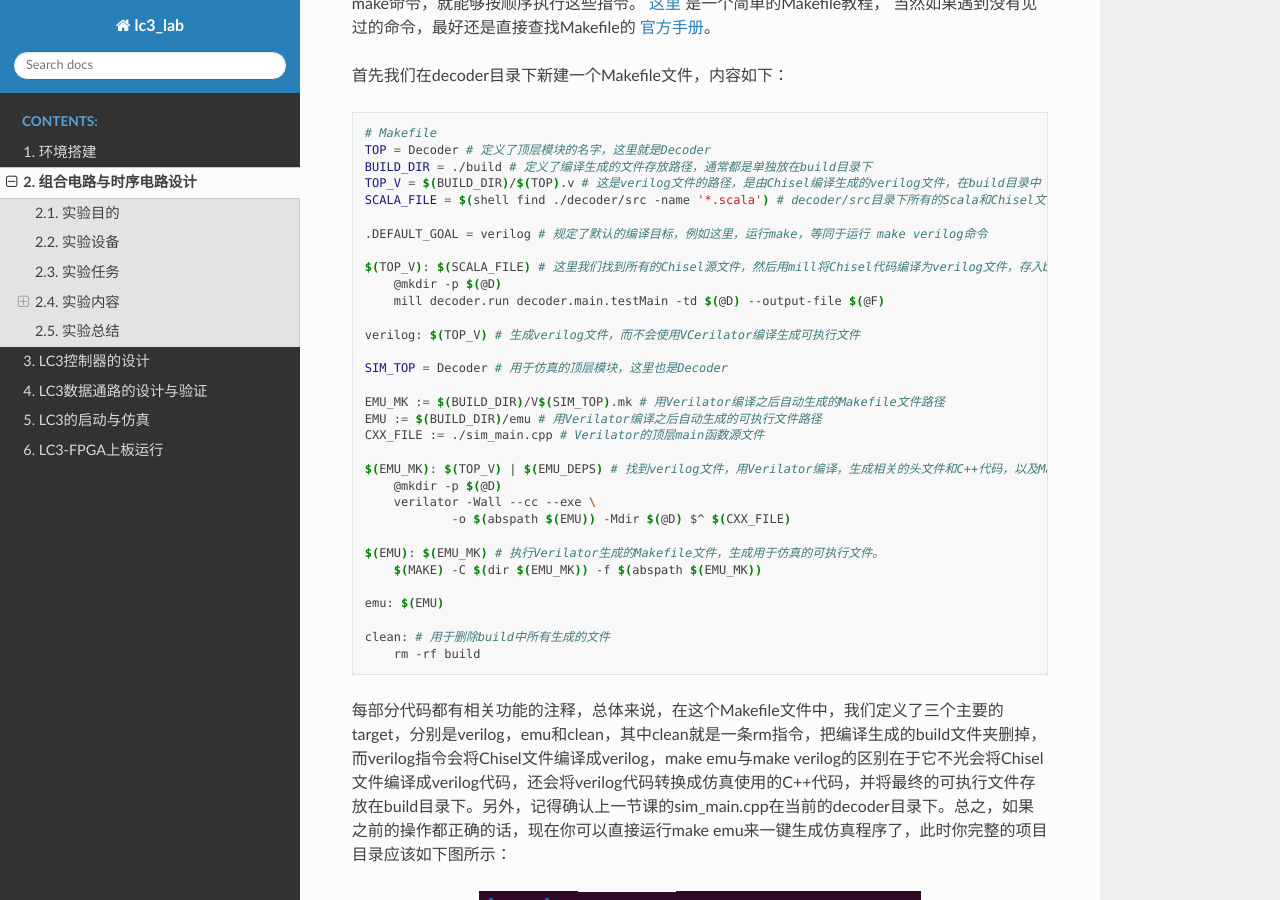
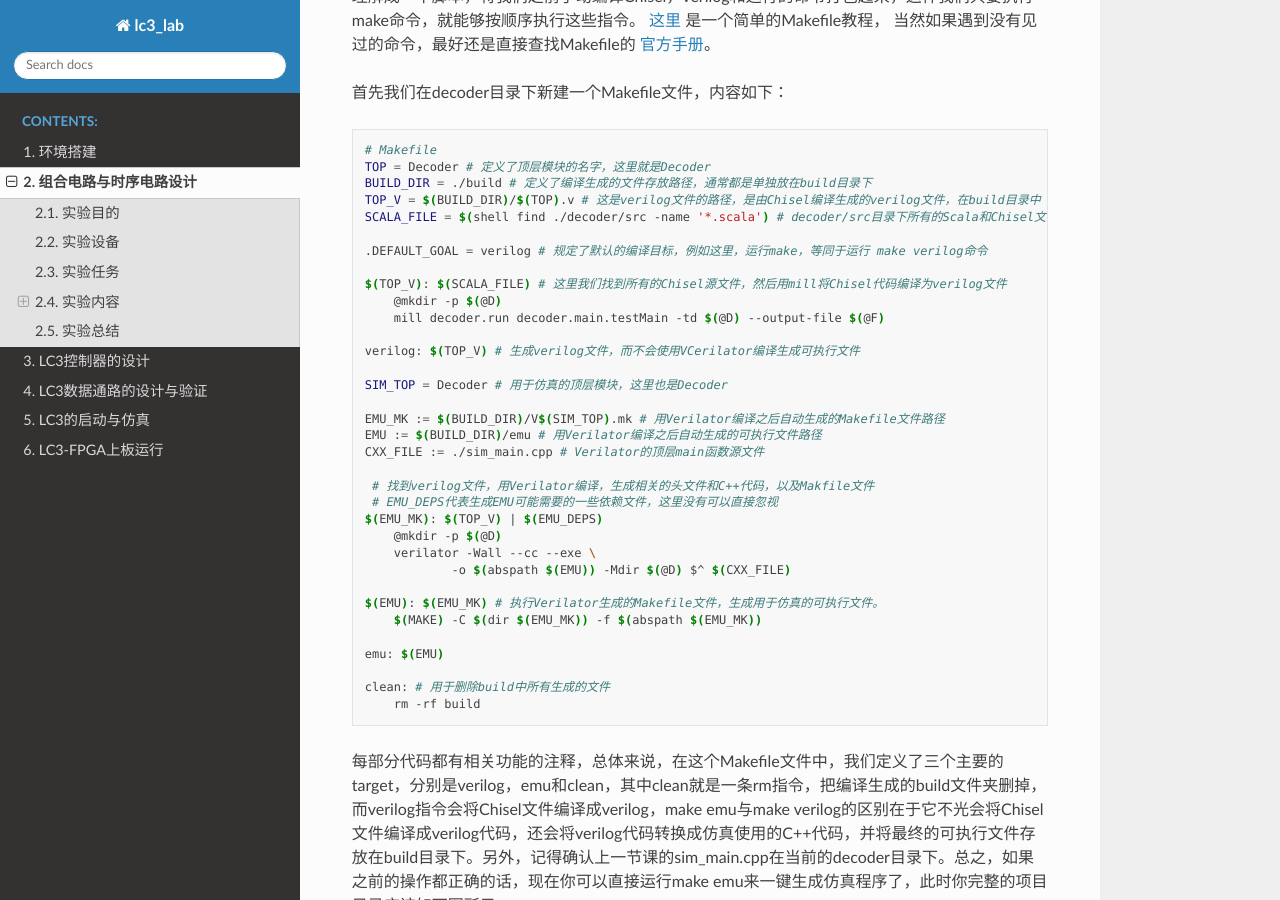
Before and after one commit to Hairline-Keeper/lc3_lab, a Sphinx documentation site: the page built from source/lab2.rst, in a window 1280 px wide and 900 px high, scrolled down 3426 px. Built offline with Sphinx 7.4.7 and the Read the Docs theme 2.0.0, drawn with Linux system fonts in a browser that asks for light colours; some of the changed text lies outside the part shown.

Commit message:
Split lines that are too long

```diff
--- a/source/lab1.rst
+++ b/source/lab1.rst
@@ -58,7 +58,8 @@
 .. code-block:: shell
 
     sudo apt install -y curl
-    mill sudo bash -c "curl -L https://github.com/com-lihaoyi/mill/releases/download/0.9.8/0.9.8 > /usr/local/bin/mill && chmod +x /usr/local/bin/mill"
+    mill sudo bash -c "curl -L https://github.com/com-lihaoyi/mill/releases/download/0.9.8/0.9.8 >
+    /usr/local/bin/mill && chmod +x /usr/local/bin/mill"
 
 之后运行 ``mill version`` 命令，第一次运行它会下载一些必要的文件，可能需要等待一段时间，在运行完成后你应该看到你安装的mill的版本号，这代表mill安装完成。
 
--- a/source/lab2.rst
+++ b/source/lab2.rst
@@ -43,7 +43,8 @@
     import chisel3._
     import chisel3.util._
     import chisel3.stage._
-    // RawModule与Module不同，它不会生成隐式的时钟，由于译码器是组合电路，因此现在还没有涉及到时钟的概念，只用RawModule即可
+    // RawModule与Module不同，它不会生成隐式的时钟，由于译码器是组合电路，
+    // 因此现在还没有涉及到时钟的概念，只用RawModule即可
     class Decoder extends RawModule {
         val io = IO(new Bundle{
             val in = Input(UInt(3.W)) // 输入的0-7信号，二进制表示只需要3bits宽即可
@@ -140,7 +141,7 @@ Makefile是在Linux环境下的一个工程管理文件。当你使用make命令
 
     .DEFAULT_GOAL = verilog # 规定了默认的编译目标，例如这里，运行make，等同于运行 make verilog命令
 
-    $(TOP_V): $(SCALA_FILE) # 这里我们找到所有的Chisel源文件，然后用mill将Chisel代码编译为verilog文件，存入build目录中
+    $(TOP_V): $(SCALA_FILE) # 这里我们找到所有的Chisel源文件，然后用mill将Chisel代码编译为verilog文件
     	@mkdir -p $(@D)
     	mill decoder.run decoder.main.testMain -td $(@D) --output-file $(@F)
 
@@ -152,7 +153,9 @@ Makefile是在Linux环境下的一个工程管理文件。当你使用make命令
     EMU := $(BUILD_DIR)/emu # 用Verilator编译之后自动生成的可执行文件路径
     CXX_FILE := ./sim_main.cpp # Verilator的顶层main函数源文件
 
-    $(EMU_MK): $(TOP_V) | $(EMU_DEPS) # 找到verilog文件，用Verilator编译，生成相关的头文件和C++代码，以及Makfile文件。EMU_DEPS代表生成EMU可能需要的一些依赖文件，这里没有可以直接忽视
+     # 找到verilog文件，用Verilator编译，生成相关的头文件和C++代码，以及Makfile文件
+     # EMU_DEPS代表生成EMU可能需要的一些依赖文件，这里没有可以直接忽视
+    $(EMU_MK): $(TOP_V) | $(EMU_DEPS)
     	@mkdir -p $(@D)
     	verilator -Wall --cc --exe \
     		-o $(abspath $(EMU)) -Mdir $(@D) $^ $(CXX_FILE)
```
